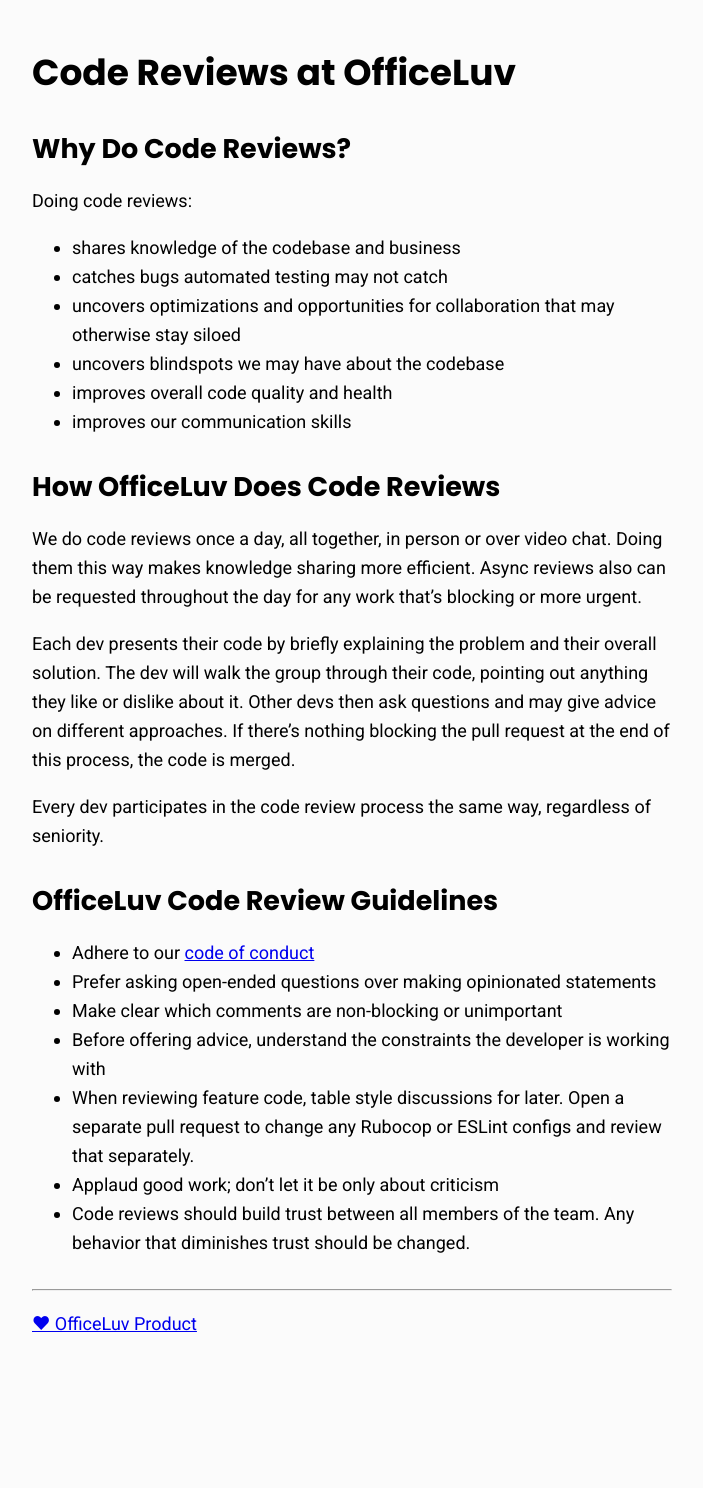
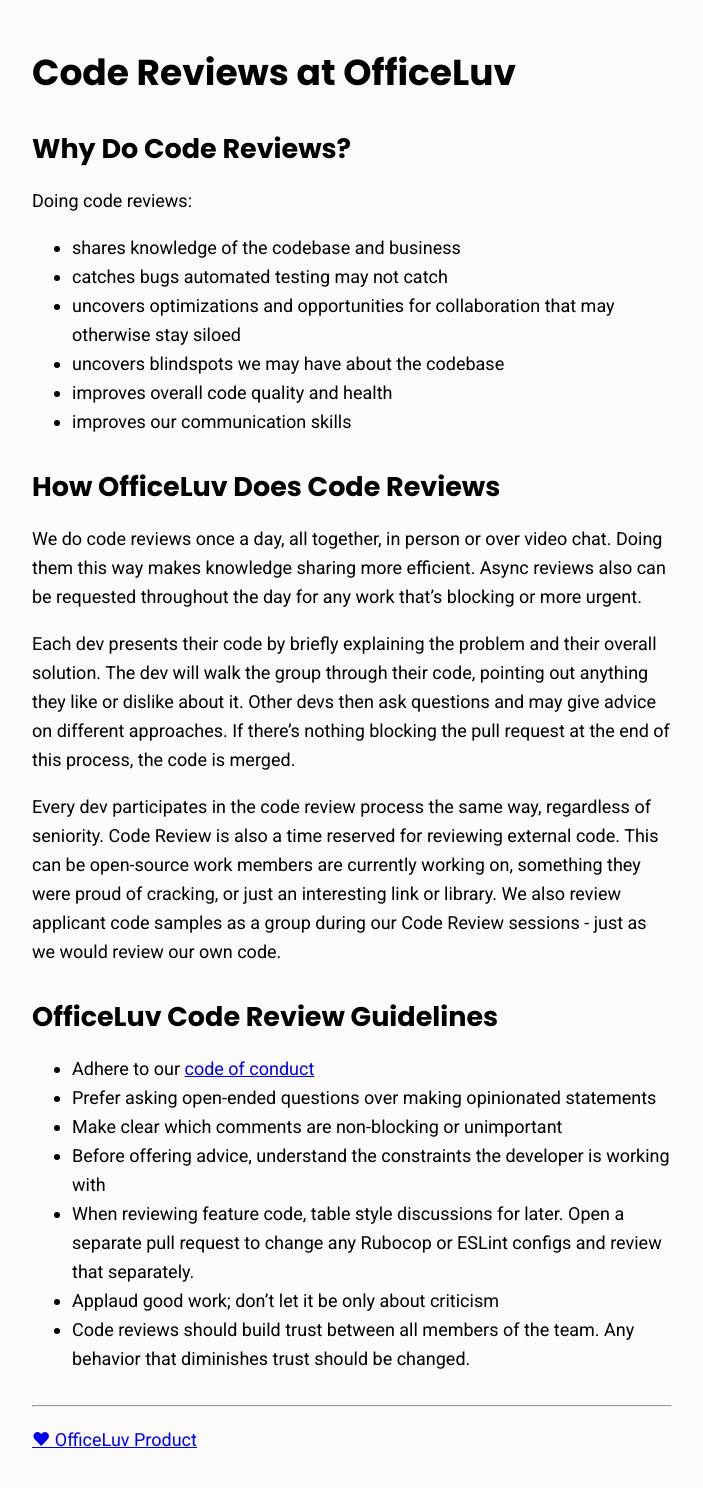
Before and after one commit to officeluv/officeluv.github.io, a Jekyll site: the page built from code-reviews.md, in a window 1280 px wide. Shown: the whole page, without its empty margins (288-991 px from the left). Built offline with Jekyll 4.4.1, drawn with Linux system fonts in a browser that asks for light colours; before the commit the page ends 1372 px from its top, so only the background shows below that.

Commit message:
Update code-reviews.md
Co-authored-by: Josh Beckman <josh@joshbeckman.org>

```diff
--- a/code-reviews.md
+++ b/code-reviews.md
@@ -22,6 +22,8 @@
 Each dev presents their code by briefly explaining the problem and their overall solution. The dev will walk the group through their code, pointing out anything they like or dislike about it. Other devs then ask questions and may give advice on different approaches. If there's nothing blocking the pull request at the end of this process, the code is merged.
 
 Every dev participates in the code review process the same way, regardless of seniority.
+Code Review is also a time reserved for reviewing external code. This can be open-source work members are currently working on, something they were proud of cracking, or just an interesting link or library.
+We also review applicant code samples as a group during our Code Review sessions - just as we would review our own code.
 
 ## OfficeLuv Code Review Guidelines
 - Adhere to our [code of conduct](/code-of-conduct)
```
